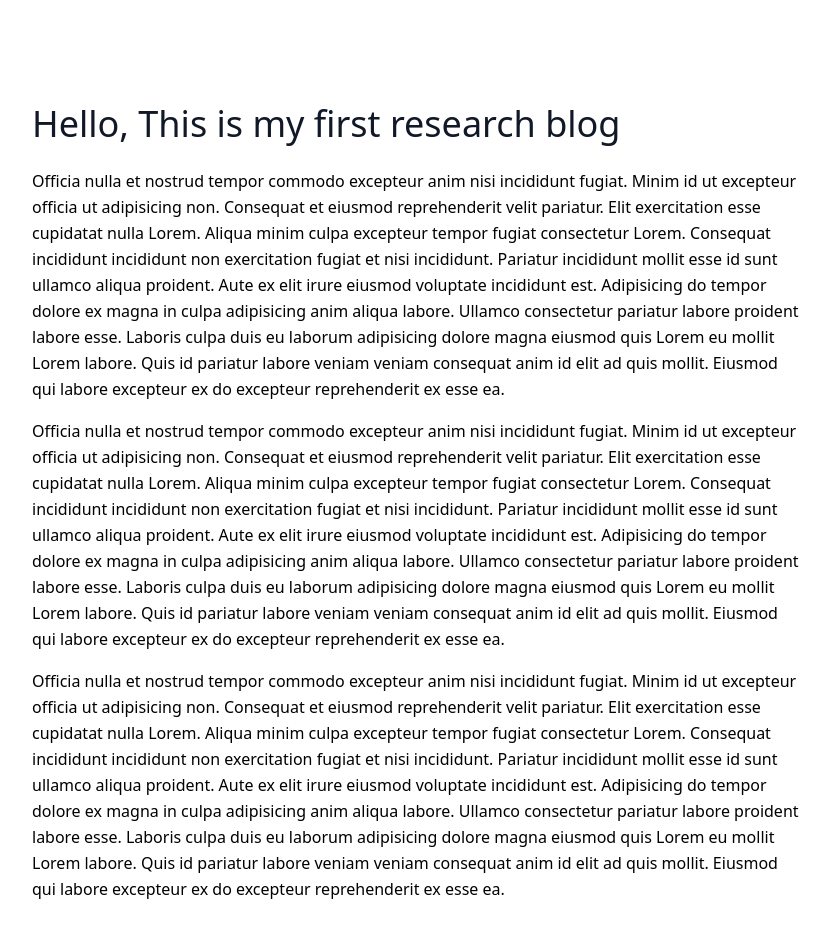
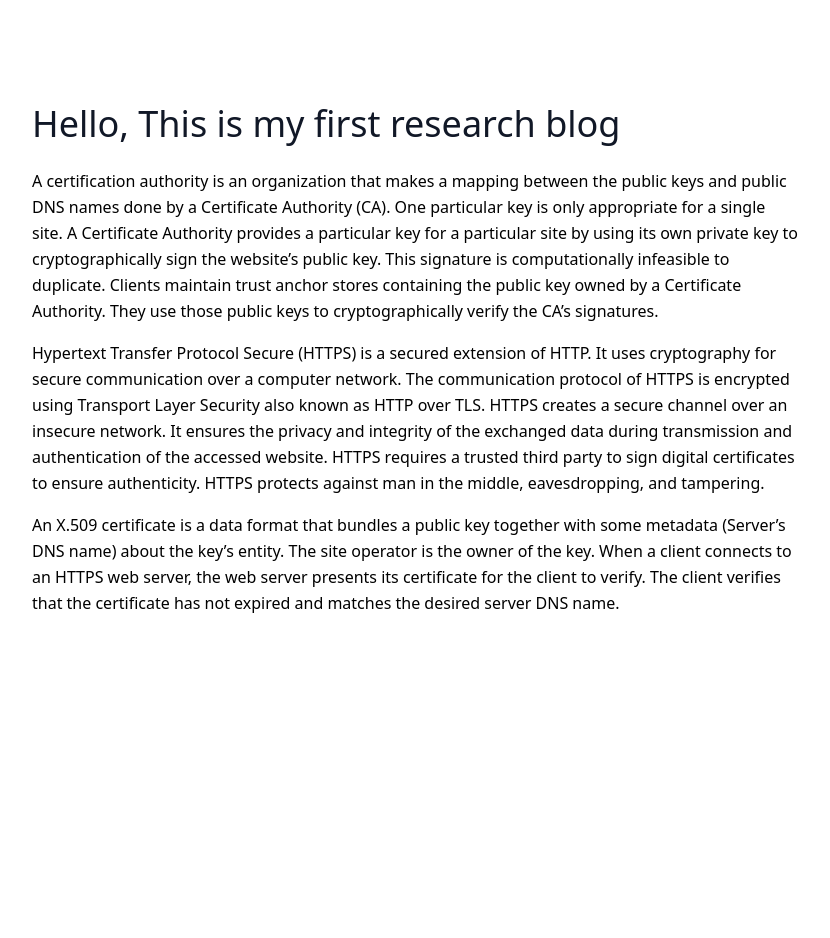
Before and after one commit to rakib3004/research-blog, a React (Create React App) app in the folder client/: page / in a window 1280 px wide. Shown: the top 938 px of the page, without its empty margins (224-1054 px from the left). After the commit the page ends 800 px from the top, so only its background shows below. Built offline with nearby package versions, Linux system fonts and the light colour scheme.

Commit message:
add articles and about me

```diff
--- a/client/src/pages/About.js
+++ b/client/src/pages/About.js
@@ -1,58 +1,23 @@
-import React from 'react'
+import React from "react";
 
 const About = () => {
   return (
     <div className="mb-20">
-    <h1 className="sm:text-4xl text-2xl font-blod my-6 text-gray-900">
-      About
-    </h1>
-    <p className='mx-auto leading-relaxed text-base mb-4'>
-      Officia nulla et nostrud tempor commodo excepteur anim nisi incididunt
-      fugiat. Minim id ut excepteur officia ut adipisicing non. Consequat et
-      eiusmod reprehenderit velit pariatur. Elit exercitation esse cupidatat
-      nulla Lorem. Aliqua minim culpa excepteur tempor fugiat consectetur
-      Lorem. Consequat incididunt incididunt non exercitation fugiat et nisi
-      incididunt. Pariatur incididunt mollit esse id sunt ullamco aliqua
-      proident. Aute ex elit irure eiusmod voluptate incididunt est.
-      Adipisicing do tempor dolore ex magna in culpa adipisicing anim aliqua
-      labore. Ullamco consectetur pariatur labore proident labore esse.
-      Laboris culpa duis eu laborum adipisicing dolore magna eiusmod quis
-      Lorem eu mollit Lorem labore. Quis id pariatur labore veniam veniam
-      consequat anim id elit ad quis mollit. Eiusmod qui labore excepteur ex
-      do excepteur reprehenderit ex esse ea.
-    </p>
-    <p className='mx-auto leading-relaxed text-base mb-4'>
-      Officia nulla et nostrud tempor commodo excepteur anim nisi incididunt
-      fugiat. Minim id ut excepteur officia ut adipisicing non. Consequat et
-      eiusmod reprehenderit velit pariatur. Elit exercitation esse cupidatat
-      nulla Lorem. Aliqua minim culpa excepteur tempor fugiat consectetur
-      Lorem. Consequat incididunt incididunt non exercitation fugiat et nisi
-      incididunt. Pariatur incididunt mollit esse id sunt ullamco aliqua
-      proident. Aute ex elit irure eiusmod voluptate incididunt est.
-      Adipisicing do tempor dolore ex magna in culpa adipisicing anim aliqua
-      labore. Ullamco consectetur pariatur labore proident labore esse.
-      Laboris culpa duis eu laborum adipisicing dolore magna eiusmod quis
-      Lorem eu mollit Lorem labore. Quis id pariatur labore veniam veniam
-      consequat anim id elit ad quis mollit. Eiusmod qui labore excepteur ex
-      do excepteur reprehenderit ex esse ea.
-    </p>
-    <p className='mx-auto leading-relaxed text-base mb-4'>
-      Officia nulla et nostrud tempor commodo excepteur anim nisi incididunt
-      fugiat. Minim id ut excepteur officia ut adipisicing non. Consequat et
-      eiusmod reprehenderit velit pariatur. Elit exercitation esse cupidatat
-      nulla Lorem. Aliqua minim culpa excepteur tempor fugiat consectetur
-      Lorem. Consequat incididunt incididunt non exercitation fugiat et nisi
-      incididunt. Pariatur incididunt mollit esse id sunt ullamco aliqua
-      proident. Aute ex elit irure eiusmod voluptate incididunt est.
-      Adipisicing do tempor dolore ex magna in culpa adipisicing anim aliqua
-      labore. Ullamco consectetur pariatur labore proident labore esse.
-      Laboris culpa duis eu laborum adipisicing dolore magna eiusmod quis
-      Lorem eu mollit Lorem labore. Quis id pariatur labore veniam veniam
-      consequat anim id elit ad quis mollit. Eiusmod qui labore excepteur ex
-      do excepteur reprehenderit ex esse ea.
-    </p>
-  </div>
-  )
-}
+      <h1 className="sm:text-4xl text-2xl font-blod my-6 text-gray-900">
+        About
+      </h1>
+      <p className="mx-auto leading-relaxed text-base mb-4">
+        I'm Rakib and I'm a Develop| Hello! I am currently studying in Institute
+        of Information Technology, University of Dhaka. So I am basically
+        studying on Software Engineering. As of extra curricular activities, I
+        can do digital arts and illustrations, little editing stuffs and develop
+        app UIs. I had my HSC from Notre Dame College in 2018 and had my SSC
+        from Kurmitola High School & College in 2016. Glad to know you visited
+        my portfolio. Thank you
+      </p>
+
+    </div>
+  );
+};
 
 export default About;
--- a/client/src/pages/Home.js
+++ b/client/src/pages/Home.js
@@ -6,50 +6,35 @@ const Home = () => {
       <h1 className="sm:text-4xl text-2xl font-blod my-6 text-gray-900">
         Hello, This is my first research blog
       </h1>
-      <p className='mx-auto leading-relaxed text-base mb-4'>
-        Officia nulla et nostrud tempor commodo excepteur anim nisi incididunt
-        fugiat. Minim id ut excepteur officia ut adipisicing non. Consequat et
-        eiusmod reprehenderit velit pariatur. Elit exercitation esse cupidatat
-        nulla Lorem. Aliqua minim culpa excepteur tempor fugiat consectetur
-        Lorem. Consequat incididunt incididunt non exercitation fugiat et nisi
-        incididunt. Pariatur incididunt mollit esse id sunt ullamco aliqua
-        proident. Aute ex elit irure eiusmod voluptate incididunt est.
-        Adipisicing do tempor dolore ex magna in culpa adipisicing anim aliqua
-        labore. Ullamco consectetur pariatur labore proident labore esse.
-        Laboris culpa duis eu laborum adipisicing dolore magna eiusmod quis
-        Lorem eu mollit Lorem labore. Quis id pariatur labore veniam veniam
-        consequat anim id elit ad quis mollit. Eiusmod qui labore excepteur ex
-        do excepteur reprehenderit ex esse ea.
+      <p className="mx-auto leading-relaxed text-base mb-4">
+        A certification authority is an organization that makes a mapping
+        between the public keys and public DNS names done by a Certificate
+        Authority (CA). One particular key is only appropriate for a single
+        site. A Certificate Authority provides a particular key for a particular
+        site by using its own private key to cryptographically sign the
+        website’s public key. This signature is computationally infeasible to
+        duplicate. Clients maintain trust anchor stores containing the public
+        key owned by a Certificate Authority. They use those public keys to
+        cryptographically verify the CA’s signatures.
       </p>
-      <p className='mx-auto leading-relaxed text-base mb-4'>
-        Officia nulla et nostrud tempor commodo excepteur anim nisi incididunt
-        fugiat. Minim id ut excepteur officia ut adipisicing non. Consequat et
-        eiusmod reprehenderit velit pariatur. Elit exercitation esse cupidatat
-        nulla Lorem. Aliqua minim culpa excepteur tempor fugiat consectetur
-        Lorem. Consequat incididunt incididunt non exercitation fugiat et nisi
-        incididunt. Pariatur incididunt mollit esse id sunt ullamco aliqua
-        proident. Aute ex elit irure eiusmod voluptate incididunt est.
-        Adipisicing do tempor dolore ex magna in culpa adipisicing anim aliqua
-        labore. Ullamco consectetur pariatur labore proident labore esse.
-        Laboris culpa duis eu laborum adipisicing dolore magna eiusmod quis
-        Lorem eu mollit Lorem labore. Quis id pariatur labore veniam veniam
-        consequat anim id elit ad quis mollit. Eiusmod qui labore excepteur ex
-        do excepteur reprehenderit ex esse ea.
+      <p className="mx-auto leading-relaxed text-base mb-4">
+        Hypertext Transfer Protocol Secure (HTTPS) is a secured extension of
+        HTTP. It uses cryptography for secure communication over a computer
+        network. The communication protocol of HTTPS is encrypted using
+        Transport Layer Security also known as HTTP over TLS. HTTPS creates a
+        secure channel over an insecure network. It ensures the privacy and
+        integrity of the exchanged data during transmission and authentication
+        of the accessed website. HTTPS requires a trusted third party to sign
+        digital certificates to ensure authenticity. HTTPS protects against man
+        in the middle, eavesdropping, and tampering.
       </p>
-      <p className='mx-auto leading-relaxed text-base mb-4'>
-        Officia nulla et nostrud tempor commodo excepteur anim nisi incididunt
-        fugiat. Minim id ut excepteur officia ut adipisicing non. Consequat et
-        eiusmod reprehenderit velit pariatur. Elit exercitation esse cupidatat
-        nulla Lorem. Aliqua minim culpa excepteur tempor fugiat consectetur
-        Lorem. Consequat incididunt incididunt non exercitation fugiat et nisi
-        incididunt. Pariatur incididunt mollit esse id sunt ullamco aliqua
-        proident. Aute ex elit irure eiusmod voluptate incididunt est.
-        Adipisicing do tempor dolore ex magna in culpa adipisicing anim aliqua
-        labore. Ullamco consectetur pariatur labore proident labore esse.
-        Laboris culpa duis eu laborum adipisicing dolore magna eiusmod quis
-        Lorem eu mollit Lorem labore. Quis id pariatur labore veniam veniam
-        consequat anim id elit ad quis mollit. Eiusmod qui labore excepteur ex
-        do excepteur reprehenderit ex esse ea.
+      <p className="mx-auto leading-relaxed text-base mb-4">
+        An X.509 certificate is a data format that bundles a public key together
+        with some metadata (Server’s DNS name) about the key’s entity. The site
+        operator is the owner of the key. When a client connects to an HTTPS web
+        server, the web server presents its certificate for the client to
+        verify. The client verifies that the certificate has not expired and
+        matches the desired server DNS name.
       </p>
     </div>
   );
```
